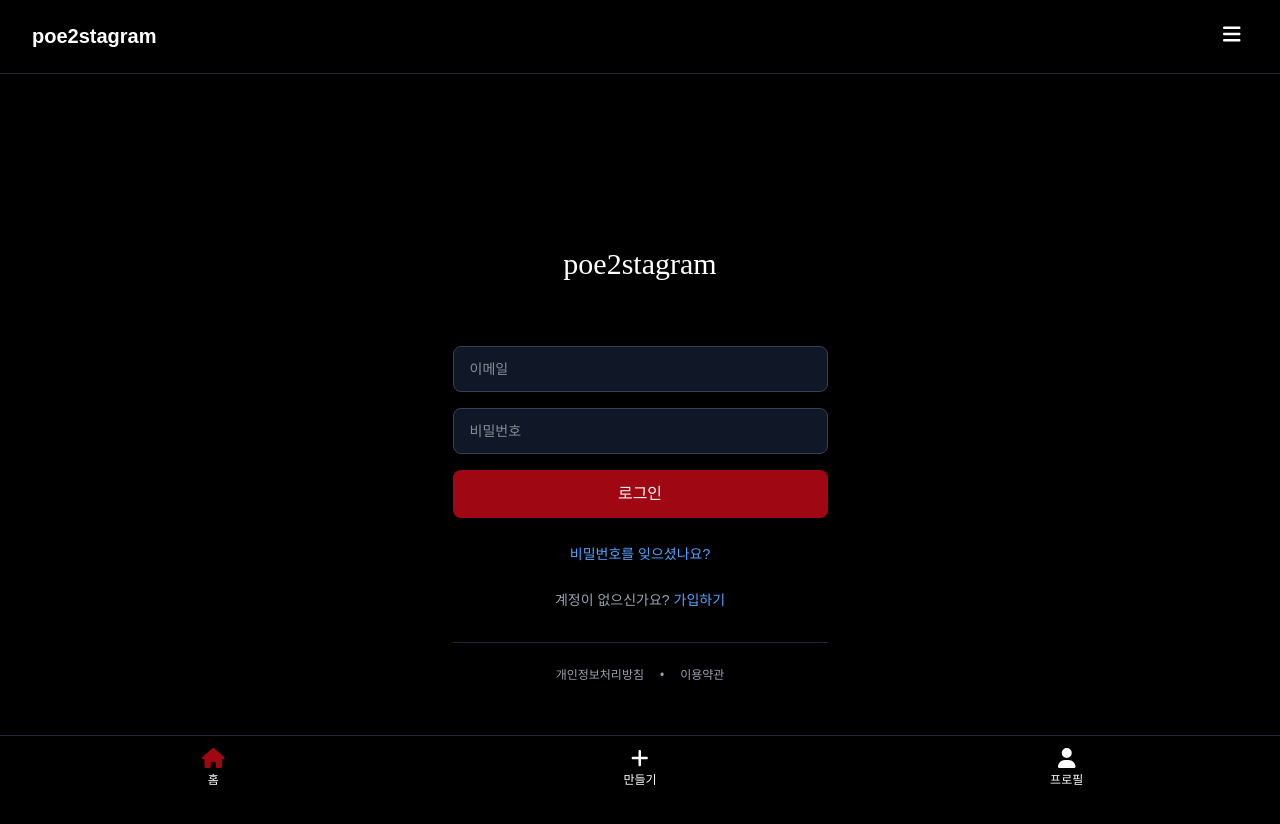
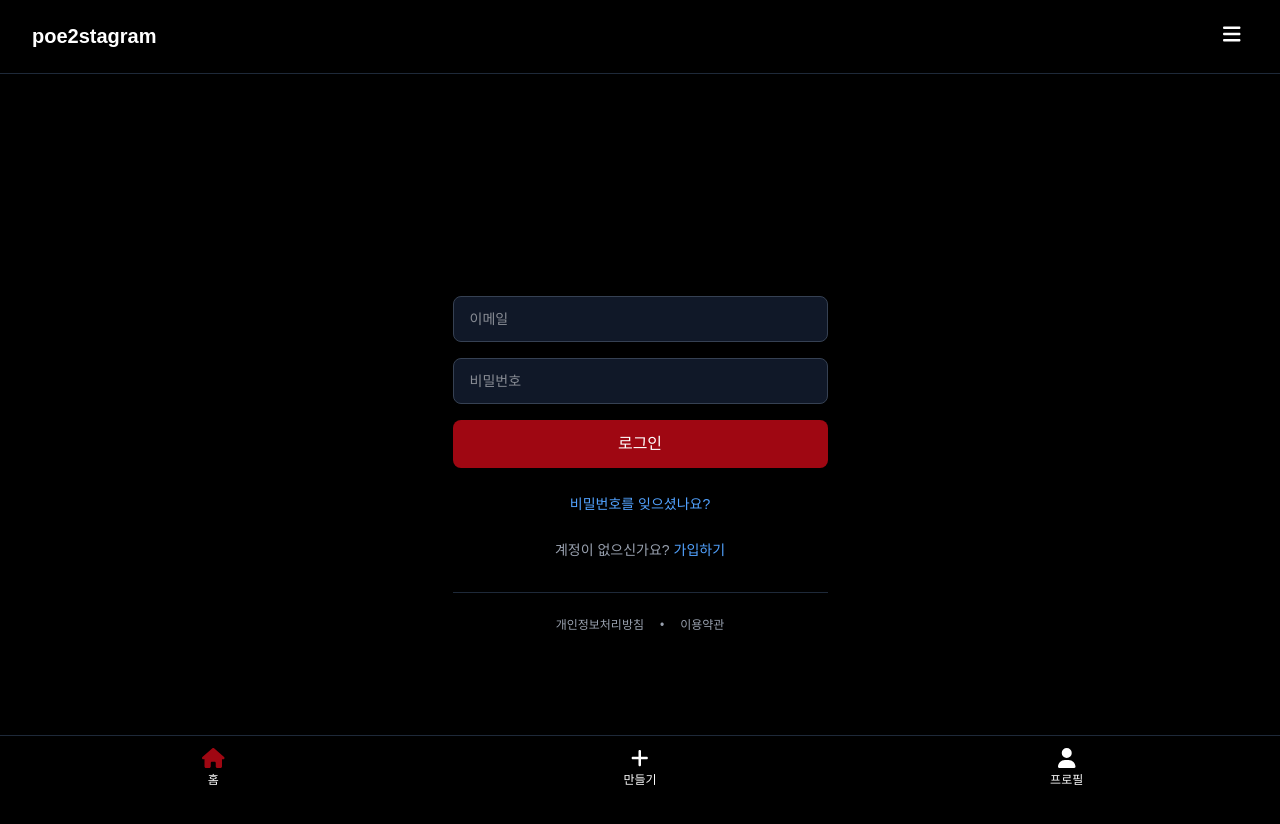
Before and after one commit to zzang535/poestagram, a Next.js app: page /login in a window 1280 px wide. Shown: the top 824 px of the page. Built offline with nearby package versions, Linux system fonts and the light colour scheme.

Commit message:
refactor: 로그인/회원가입 페이지에서 중복된 로고 제거

```diff
--- a/src/components/LoginForm.tsx
+++ b/src/components/LoginForm.tsx
@@ -14,10 +14,6 @@ export default function LoginForm() {
   return (
     <div className="min-h-screen flex flex-col items-center justify-center px-4">
       <div className="w-full max-w-[375px] space-y-6">
-        <div className="text-center mb-16">
-          <h1 className="font-['Pacifico'] text-3xl text-white">poe2stagram</h1>
-        </div>
-
         <form className="space-y-4" onSubmit={handleSubmit}>
           <div>
             <input
```
